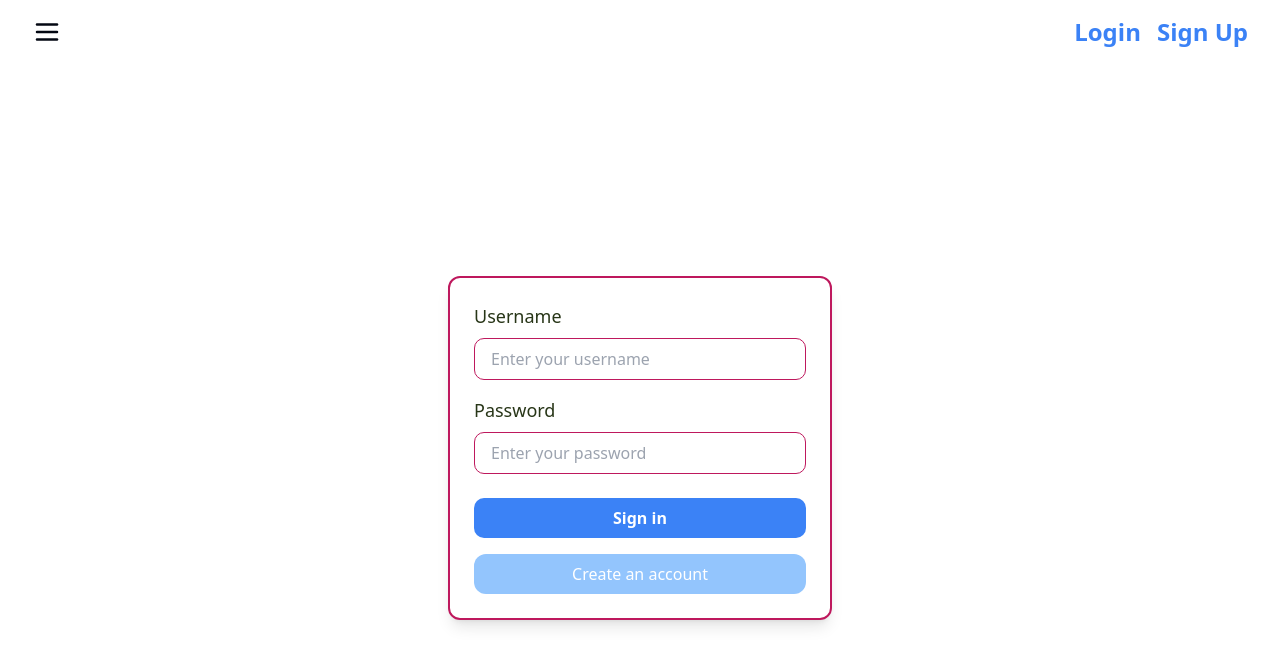
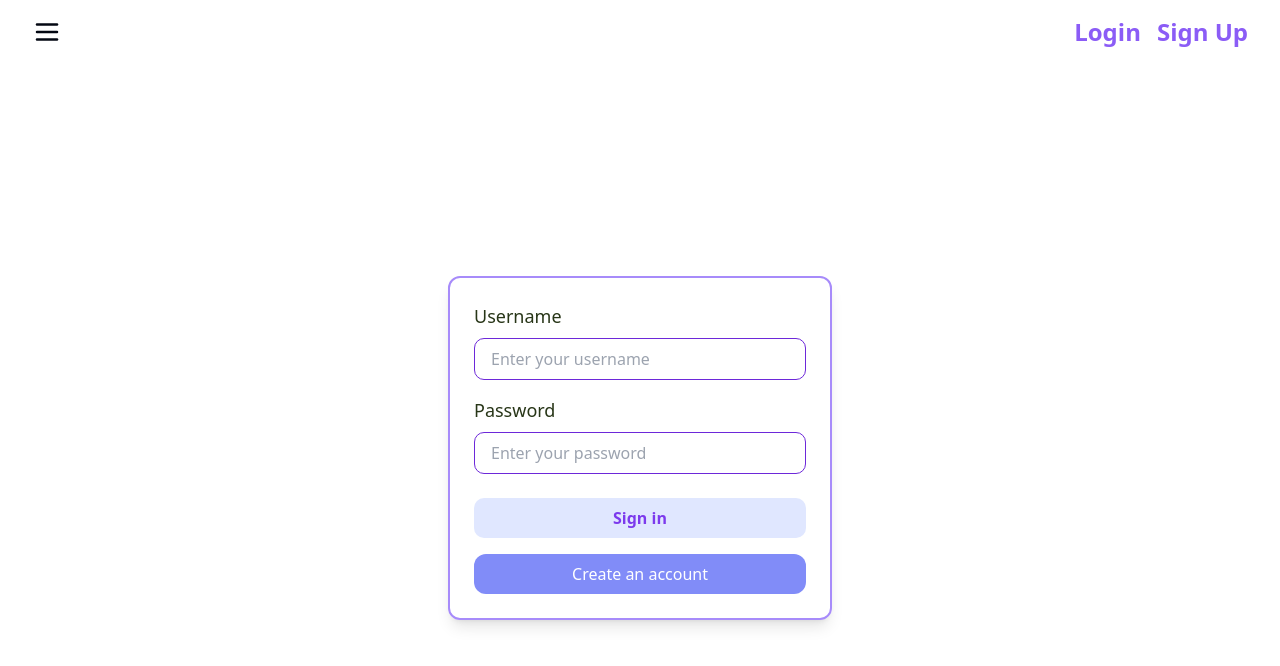
Before and after one commit to realrArnold/WritingPrompt-frontend, a Next.js app in the folder writingprompt/: page /login in a window 1280 px wide. Shown: the top 666 px of the page. Built offline with nearby package versions, Linux system fonts and the light colour scheme.

Commit message:
login page styling

```diff
--- a/writingprompt/src/components/Login.js
+++ b/writingprompt/src/components/Login.js
@@ -27,7 +27,7 @@ const Login = () => {
   return (
 
     <div className="flex justify-center items-center min-h-screen bg-white">
-  <form onSubmit={submitHandler} className="border-2 border-pink-700 p-6 rounded-lg shadow-lg w-96">
+  <form onSubmit={submitHandler} className="border-2 border-violet-400 p-6 rounded-lg shadow-lg w-96">
     <div className="mb-4">
       <label htmlFor="username" className="block text-[#283618] text-lg font-medium mb-2">
         Username
@@ -38,7 +38,7 @@ const Login = () => {
         type="text"
         placeholder="Enter your username"
         required
-        className="w-full px-4 py-2 border border-pink-700 rounded-md focus:outline-none focus:ring-2 focus:ring-purple-600 bg-white"
+        className="w-full px-4 py-2 border border-violet-700 rounded-md focus:outline-none focus:ring-2 focus:ring-violet-600 bg-white"
       />
     </div>
     <div className="mb-6">
@@ -51,20 +51,20 @@ const Login = () => {
         type="password"
         placeholder="Enter your password"
         required
-        className="w-full px-4 py-2 border border-pink-700 rounded-md focus:outline-none focus:ring-2 focus:ring-purple-600 bg-white"
+        className="w-full px-4 py-2 border border-violet-700 rounded-md focus:outline-none focus:ring-2 focus:ring-violet-600 bg-white"
       />
     </div>
     <button
       type="submit"
       disabled={disabled}
-      className={`w-full py-2 rounded-md text-white font-semibold ${disabled ? 'bg-[#DDA15E]' : 'bg-blue-500 hover:bg-blue-600'}`}
+      className={`w-full py-2 rounded-md text-violet-600 font-semibold ${disabled ? 'bg-gray-300' : 'bg-indigo-100 hover:bg-indigo-200'}`}
     >
       {disabled ? "Signing in..." : "Sign in"}
     </button>
 
     <button
         onClick={() => router.push("/signup")}
-        className="w-full mt-4 px-4 py-2 bg-blue-300 text-white rounded-lg hover:bg-blue-400 transition"
+        className="w-full mt-4 px-4 py-2 bg-indigo-400 text-white rounded-lg hover:bg-indigo-500 transition"
       >
         Create an account
       </button>
--- a/writingprompt/src/components/Nav.js
+++ b/writingprompt/src/components/Nav.js
@@ -55,13 +55,13 @@ const Navigation = () => {
           <div className="ml-auto flex space-x-4">
             <button
               onClick={() => router.push("/login")}
-              className="text-2xl font-bold text-blue-500"
+              className="text-2xl font-bold text-violet-500"
             >
               Login
             </button>
             <button
               onClick={() => router.push("/signup")}
-              className="text-2xl font-bold text-blue-500"
+              className="text-2xl font-bold text-violet-500"
             >
               Sign Up
             </button>
```
